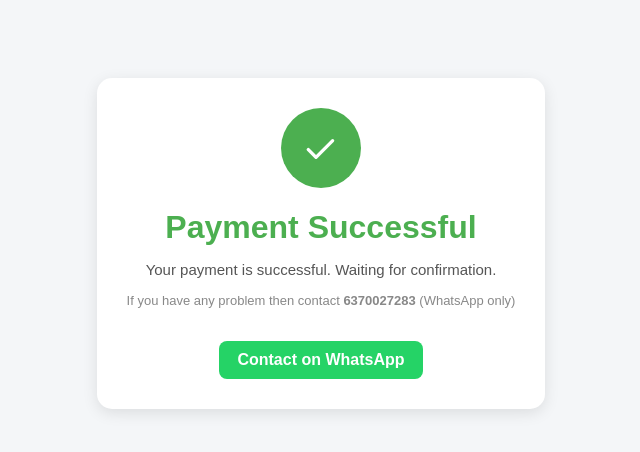
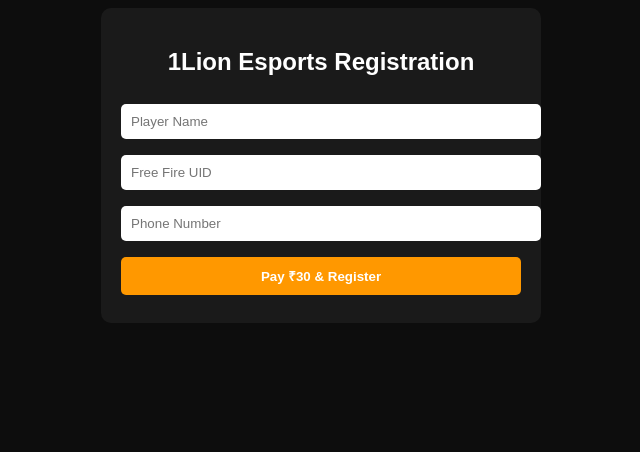
Before and after one commit to luckyzzz-107/1lione-sports, a plain HTML site: page index.html in a window 1280 px wide. Shown: the whole page, without its empty margins (319-959 px from the left). Drawn offline with Linux system fonts and the light colour scheme.

Commit message:
Update index.html

```diff
--- a/index.html
+++ b/index.html
@@ -1,88 +1,55 @@
 <!DOCTYPE html>
-<html lang="en">
+<html>
 <head>
-<meta charset="UTF-8">
-<meta name="viewport" content="width=device-width, initial-scale=1.0">
-<title>Payment Successful - 1LION E-SPORTS</title>
-<style>
-    body {
-        background-color: #f4f6f8;
-        font-family: Arial, sans-serif;
-        text-align: center;
-        padding: 20px;
-    }
-    .success-box {
-        background: #fff;
-        border-radius: 15px;
-        box-shadow: 0 4px 15px rgba(0,0,0,0.1);
-        display: inline-block;
-        padding: 30px;
-        max-width: 400px;
-        margin-top: 50px;
-        animation: fadeIn 0.8s ease-in-out;
-    }
-    @keyframes fadeIn {
-        from {opacity: 0; transform: translateY(20px);}
-        to {opacity: 1; transform: translateY(0);}
-    }
-    .tick {
-        width: 80px;
-        height: 80px;
-        background: #4CAF50;
-        border-radius: 50%;
-        display: flex;
-        align-items: center;
-        justify-content: center;
-        margin: 0 auto 20px;
-        animation: pop 0.4s ease-in-out;
-    }
-    @keyframes pop {
-        0% {transform: scale(0);}
-        100% {transform: scale(1);}
-    }
-    .tick svg {
-        width: 40px;
-        height: 40px;
-        fill: white;
-    }
-    h1 {
-        color: #4CAF50;
-        margin-bottom: 10px;
-    }
-    p {
-        color: #555;
-        font-size: 15px;
-    }
-    .note {
-        margin-top: 15px;
-        font-size: 13px;
-        color: #888;
-    }
-    .whatsapp-btn {
-        display: inline-block;
-        background-color: #25D366;
-        color: white;
-        padding: 10px 18px;
-        border-radius: 8px;
-        text-decoration: none;
-        margin-top: 20px;
-        font-weight: bold;
-    }
-</style>
+  <title>1Lion Esports Registration</title>
+  <meta name="viewport" content="width=device-width, initial-scale=1.0">
+  <style>
+    body { font-family: Arial, sans-serif; background: #0d0d0d; color: #fff; text-align: center; }
+    .container { max-width: 400px; margin: auto; background: #1a1a1a; padding: 20px; border-radius: 10px; }
+    input, button { width: 100%; padding: 10px; margin: 8px 0; border: none; border-radius: 5px; }
+    button { background: #ff9800; color: white; font-weight: bold; cursor: pointer; }
+    button:hover { background: #e68900; }
+  </style>
 </head>
 <body>
+  <div class="container">
+    <h2>1Lion Esports Registration</h2>
+    <form id="regForm">
+      <input type="text" name="name" placeholder="Player Name" required>
+      <input type="text" name="uid" placeholder="Free Fire UID" required>
+      <input type="tel" name="phone" placeholder="Phone Number" required>
+      <button type="submit">Pay ₹30 & Register</button>
+    </form>
+  </div>
 
-<div class="success-box">
-    <div class="tick">
-        <svg viewBox="0 0 24 24">
-            <path d="M9 16.17l-3.88-3.88a1 1 0 1 0-1.41 1.41l4.59 4.59a1 1 0 0 0 1.41 0l10-10a1 1 0 0 0-1.41-1.41L9 16.17z"/>
-        </svg>
-    </div>
-    <h1>Payment Successful</h1>
-    <p>Your payment is successful. Waiting for confirmation.</p>
-    <p class="note">If you have any problem then contact <b>6370027283</b> (WhatsApp only)</p>
-    <a class="whatsapp-btn" href="https://wa.me/916370027283" target="_blank">Contact on WhatsApp</a>
-</div>
+  <script>
+    const scriptURL = "https://script.google.com/macros/s/AKfycbzIq-m-KJ7vt1BAq0uNGGlEib125rPhc4l-wbKUgJS-5HoygmP01zU7oYtZf8vZYZB2jw/exec";
+    const upiID = "6370027283@fam";
+    const amount = "30";
 
+    document.getElementById('regForm').addEventListener('submit', e => {
+      e.preventDefault();
+
+      const formData = new FormData(e.target);
+      const name = formData.get("name");
+      const uid = formData.get("uid");
+      const phone = formData.get("phone");
+
+      // Open UPI Payment
+      const upiLink = `upi://pay?pa=${upiID}&pn=1Lion%20Esports&am=${amount}&cu=INR`;
+      window.location.href = upiLink;
+
+      // Send Data to Google Sheet
+      fetch(scriptURL, {
+        method: "POST",
+        body: JSON.stringify({
+          name: name,
+          gameID: uid,
+          phone: phone,
+          email: "",
+        })
+      }).then(res => alert("Registration submitted!")).catch(err => alert("Error: " + err));
+    });
+  </script>
 </body>
 </html>
```
